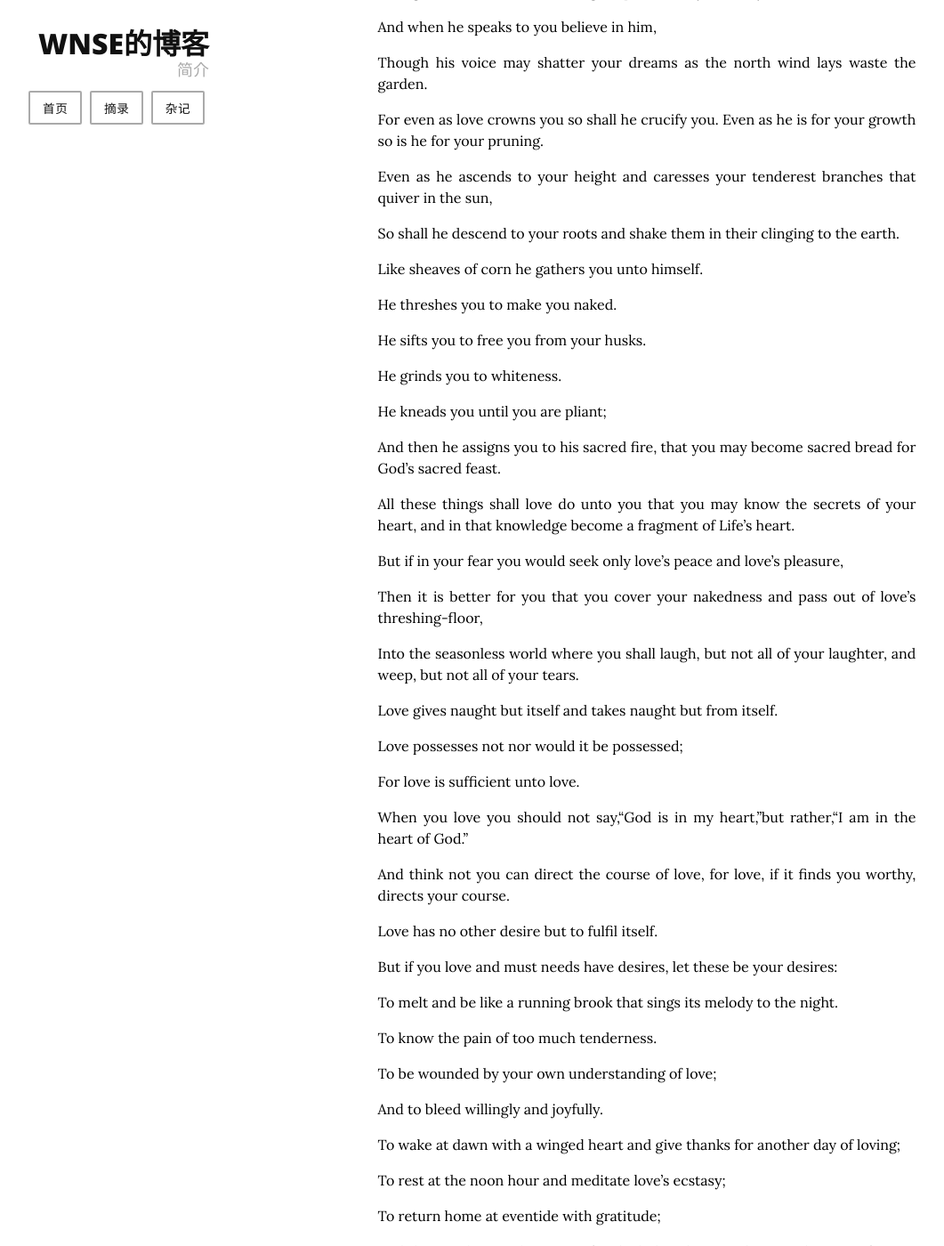
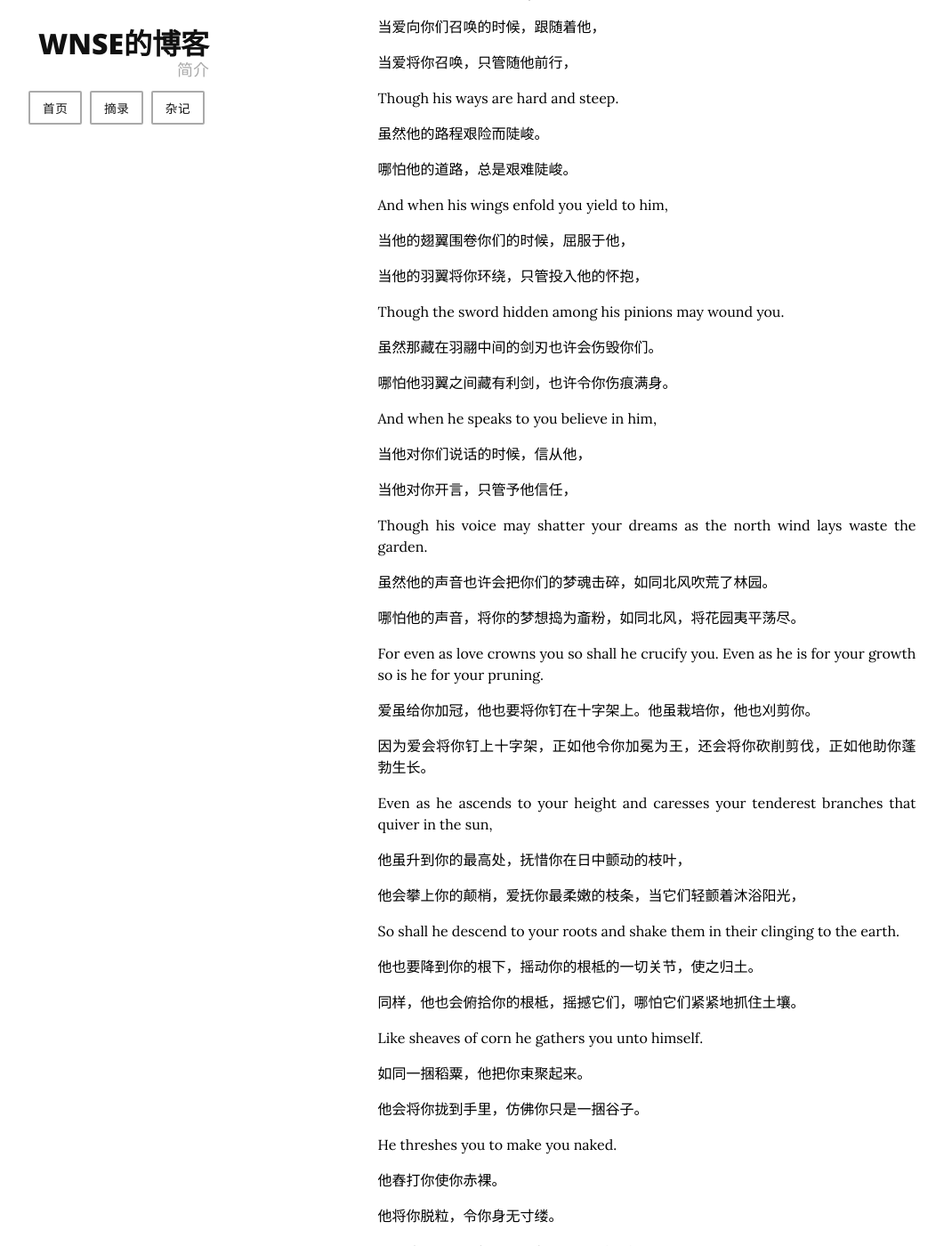
Before and after one commit to wnse/wnse.github.io, a Jekyll site: the page built from _notes/The-Prophet-On-Love.md, in a window 1280 px wide and 1400 px high, scrolled down 623 px. Shown: the whole window at 89% size, without its empty margins (73-1134 px from the left). Built offline with Jekyll 4.4.1, drawn with Linux system fonts in a browser that asks for light colours; nearby versions of some CDN libraries; some of the changed text lies outside the part shown.

Commit message:
vault backup: 2021-08-22 22:12:34

```diff
--- a/_notes/The-Prophet-On-Love.md
+++ b/_notes/The-Prophet-On-Love.md
@@ -13,78 +14,214 @@ modified_date:
 
 On Love
 
+论爱
+
 Then said Almitra, Speak to us of Love.
 
 于是爱尔美差说：请给我们谈爱。
+
+听闻此言，米特拉开口说道，给我们讲讲爱吧。
 
 And he raised his head and looked upon the people, and there fell a stillness upon them. And with a great voice he said:
 
 他举头望着民众，他们一时静默了。他用洪亮的声音说：
 
+他抬头看着众人，众人鸦雀无声。于是他大声说道：
+
 When love beckons to you follow him,
+
+当爱向你们召唤的时候，跟随着他，
+
+当爱将你召唤，只管随他前行，
 
 Though his ways are hard and steep.
 
+虽然他的路程艰险而陡峻。
+
+哪怕他的道路，总是艰难陡峻。
+
 And when his wings enfold you yield to him,
+
+当他的翅翼围卷你们的时候，屈服于他，
+
+当他的羽翼将你环绕，只管投入他的怀抱，
 
 Though the sword hidden among his pinions may wound you.
 
+虽然那藏在羽翮中间的剑刃也许会伤毁你们。
+
+哪怕他羽翼之间藏有利剑，也许令你伤痕满身。
+
 And when he speaks to you believe in him,
+
+当他对你们说话的时候，信从他，
+
+当他对你开言，只管予他信任，
 
 Though his voice may shatter your dreams as the north wind lays waste the garden.
 
+虽然他的声音也许会把你们的梦魂击碎，如同北风吹荒了林园。
+
+哪怕他的声音，将你的梦想捣为齑粉，如同北风，将花园夷平荡尽。
+
 For even as love crowns you so shall he crucify you. Even as he is for your growth so is he for your pruning.
+
+爱虽给你加冠，他也要将你钉在十字架上。他虽栽培你，他也刈剪你。
+
+因为爱会将你钉上十字架，正如他令你加冕为王，还会将你砍削剪伐，正如他助你蓬勃生长。
 
 Even as he ascends to your height and caresses your tenderest branches that quiver in the sun,
 
+他虽升到你的最高处，抚惜你在日中颤动的枝叶，
+
+他会攀上你的颠梢，爱抚你最柔嫩的枝条，当它们轻颤着沐浴阳光，
+
 So shall he descend to your roots and shake them in their clinging to the earth.
+
+他也要降到你的根下，摇动你的根柢的一切关节，使之归土。
+
+同样，他也会俯拾你的根柢，摇撼它们，哪怕它们紧紧地抓住土壤。
 
 Like sheaves of corn he gathers you unto himself.
 
+如同一捆稻粟，他把你束聚起来。
+
+他会将你拢到手里，仿佛你只是一捆谷子。
+
 He threshes you to make you naked.
+
+他舂打你使你赤裸。
+
+他将你脱粒，令你身无寸缕。
 
 He sifts you to free you from your husks.
 
+他筛分你使你脱壳。
+
+他将你过筛，筛去你的麸皮。
+
 He grinds you to whiteness.
+
+他磨碾你直至洁白。
+
+他将你碾磨，令你洁白如雪。
 
 He kneads you until you are pliant;
 
+他揉搓你直至柔韧；
+
+他将你揉搓，直至你柔软服帖；
+
 And then he assigns you to his sacred fire, that you may become sacred bread for God's sacred feast.
+
+然后他送你到他的圣火上去，使你成为上帝圣筵上的圣饼。
+
+这之后，他会将你交给他神圣的火焰，把你制成神圣的面饼，呈上真神的圣筵。
 
 All these things shall love do unto you that you may know the secrets of your heart, and in that knowledge become a fragment of Life's heart.
 
+这些都是爱要给你们做的事情，使你知道自己心中的秘密，在这知识中你便成了“生命”心中的一屑。
+
+凡此种种，爱将加于你身，好让你知悉自己心灵的奥秘，当你知悉这些奥秘，便可融入生命之心。
+
 But if in your fear you would seek only love's peace and love's pleasure,
 
-Then it is better for you that you cover your nakedness and pass out of love's threshing-floor,
+假如你在你的疑惧中，只寻求爱的和平与逸乐，
 
-Into the seasonless world where you shall laugh, but not all of your laughter, and weep, but not all of your tears.
+然而，你若是心生恐惧，只寻求爱的安宁与乐趣，
+
+Then it is better for you that you cover your nakedness and pass out of love's threshing-floor, Into the seasonless world where you shall laugh, but not all of your laughter, and weep, but not all of your tears.
+
+那不如掩盖你的裸露，而躲过爱的筛打，而走入那没有季候的世界，在那里你将欢笑，却不是尽量的笑悦；你将哭泣，却没有流干眼泪。
+
+倒不如掩上自己的裸露躯体，逃出爱的打谷场地，遁入无冬无夏的境域。你可以在那里欢笑，只可惜笑不出你全部的笑声，你可以在那里哭泣，只可惜哭不出你全部的泪滴。
 
 Love gives naught but itself and takes naught but from itself.
 
+爱除自身外无施与，除自身外无接受。
+
+爱只将自身施予，也只从自身索取。
+
 Love possesses not nor would it be possessed;
+
+爱不占有，也不被占有。
+
+爱不会占有，也不可占有；
 
 For love is sufficient unto love.
 
-When you love you should not say,“God is in my heart,”but rather,“I am in the heart of God.”
+因为爱在爱中满足了。
+
+因为爱自满自足。
+
+When you love you should not say, “God is in my heart,” but rather, “I am in the heart of God.”
+
+当你爱的时候，你不要说，“上帝在我的心中”，却要说，“我在上帝的心里”。
+
+心中有爱之时，你不可说“真神在我心里”，该当说“我在真神心里”。
 
 And think not you can direct the course of love, for love, if it finds you worthy, directs your course.
 
+不要想你能导引爱的路程，因为若是他觉得你配，他就导引你。
+
+别以为你能够指引爱的道路，是爱在指引你的道路，如果他觉得，你配得上他的指引。
+
 Love has no other desire but to fulfil itself.
+
+爱没有别的愿望，只要成全自己。
+
+爱无所求，只求自身完满。
 
 But if you love and must needs have desires, let these be your desires:
 
+但若是你爱，而且需求愿望，就让以下的做你的愿望罢：
+
+倘若你的爱不能断绝欲求，但请欲求此下诸般：
+
 To melt and be like a running brook that sings its melody to the night.
+
+溶化了你自己，像溪流般对清夜吟唱着歌曲。
+
+消融自我，化作一泓潺潺溪水，向夜晚献上你的旋律。
 
 To know the pain of too much tenderness.
 
+要知道过度温存的痛苦。
+
+领略柔情过甚的痛苦。
+
 To be wounded by your own understanding of love;
+
+让你对于爱的了解毁伤了你自己；
+
+受创于自己对爱的领悟；
 
 And to bleed willingly and joyfully.
 
+而且甘愿地、喜乐地流血。
+
+并且，为此伤创欣然洒血。
+
 To wake at dawn with a winged heart and give thanks for another day of loving;
+
+清晨醒起，以喜扬的心来致谢这爱的又一日；
+
+黎明醒来，怀着一颗插上翅膀的心，为又一个爱意殷殷的日子致谢；
 
 To rest at the noon hour and meditate love's ecstasy;
 
+日中静息，默念爱的浓欢；
+
+正午休憩，冥想爱的极致喜悦；
+
 To return home at eventide with gratitude;
 
+晚潮退时，感谢地回家；
+
+日暮归家，内心装满感激；
+
 And then to sleep with a prayer for the beloved in your heart and a song of praise upon your lips.
+
+然后在睡时祈祷，因为有被爱者在你的心中，有赞美之歌在你的唇上。
+
+就寝之时，心里有一份为爱人祈福的祷词，唇边有一支赞美的歌曲。
--- a/_notes/The-Prophet.md
+++ b/_notes/The-Prophet.md
@@ -13,6 +13,6 @@ modified_date:
 
 ## 文字
 1. [The Coming of the Ship](./The-Coming-of-the-Ship)
-2. On Love
+2. [On Love](./The-Prophet-On-Love)
 3. [On Marriage](./The-Prophet-On-Marriage)
 4. [On Children](./The-Prophet-On-Children)
```
Also changed, not shown: other parts of _notes/The-Prophet-On-Love.md (+2 -1 lines), _notes/The-Prophet-On-Children.md (+1 -0 lines), _notes/The-Prophet-On-Marriage.md (+1 -1 lines).
